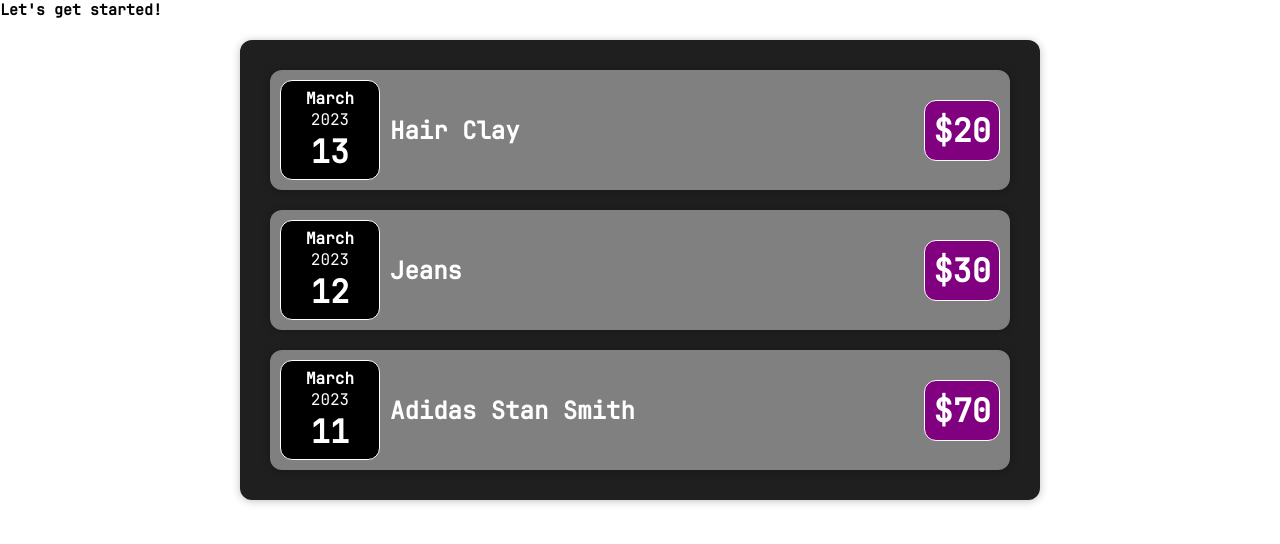
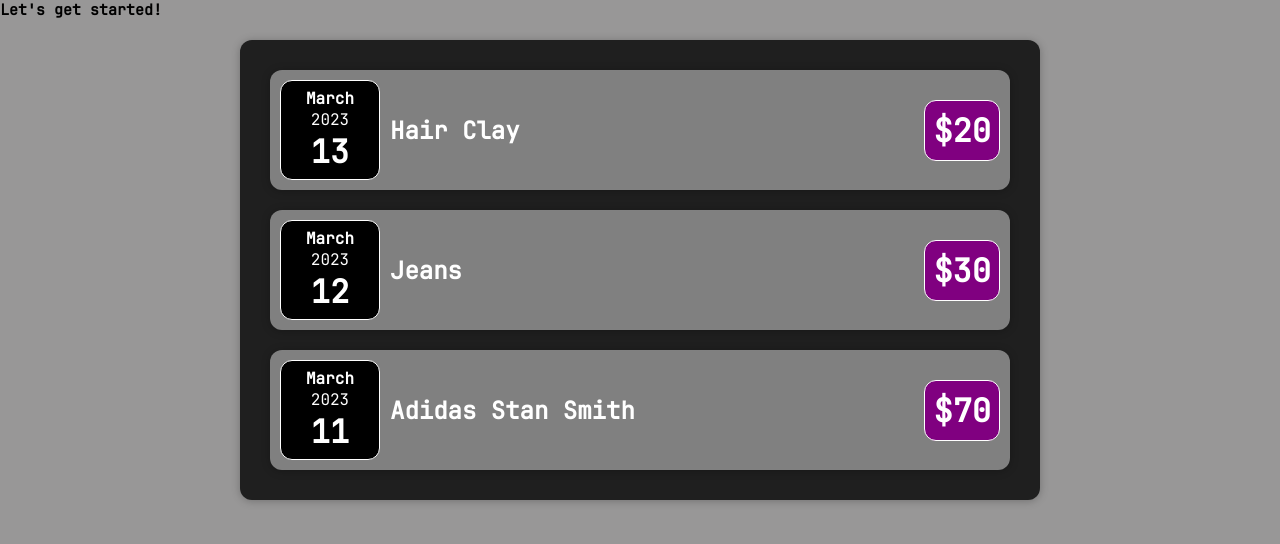
Before and after one commit to JasonWu73/my-react, a React (Create React App) app: page / in a window 1280 px wide. Shown: the top 544 px of the page. Built offline with nearby package versions, Linux system fonts and the light colour scheme.

Commit message:
添加页面背景色，以免亮瞎眼

```diff
--- a/src/index.css
+++ b/src/index.css
@@ -17,4 +17,5 @@
 
 body {
   font-family: "JetBrains Mono Web", sans-serif;
+  background-color: #989797;
 }
```
